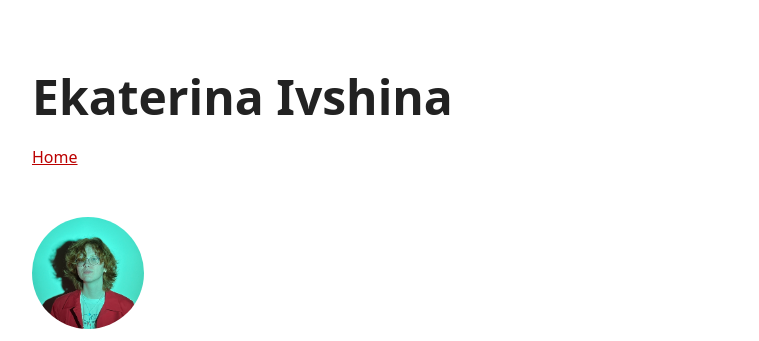
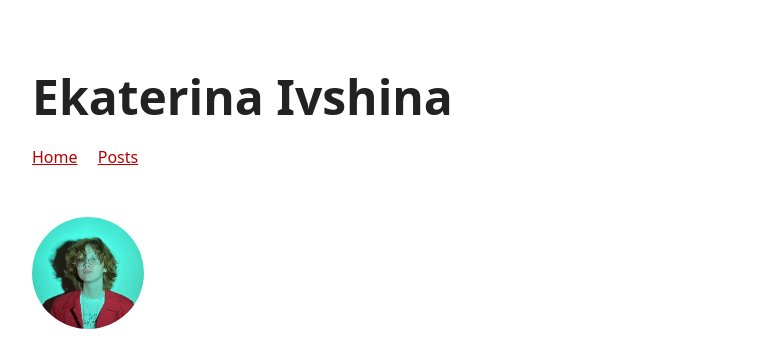
Before and after one commit to eivshina/point-theme, a Jekyll site: the page built from index.md, in a window 1280 px wide. Shown: the top 341 px of the page, without its empty margins (258-1017 px from the left). Built offline with Jekyll 4.4.1, drawn with Linux system fonts in a browser that asks for light colours.

Commit message:
Update _config.yml

```diff
--- a/_config.yml
+++ b/_config.yml
@@ -19,8 +19,8 @@ nav-links:
     url: /
     external: false
     # 🎯
-  #- name: Thoughts
-  #  url: /thoughts
+  - name: Posts
+    url: /thoughts
   #- name: Thoughts
   #  url: /thoughts
   #  external: false
```
